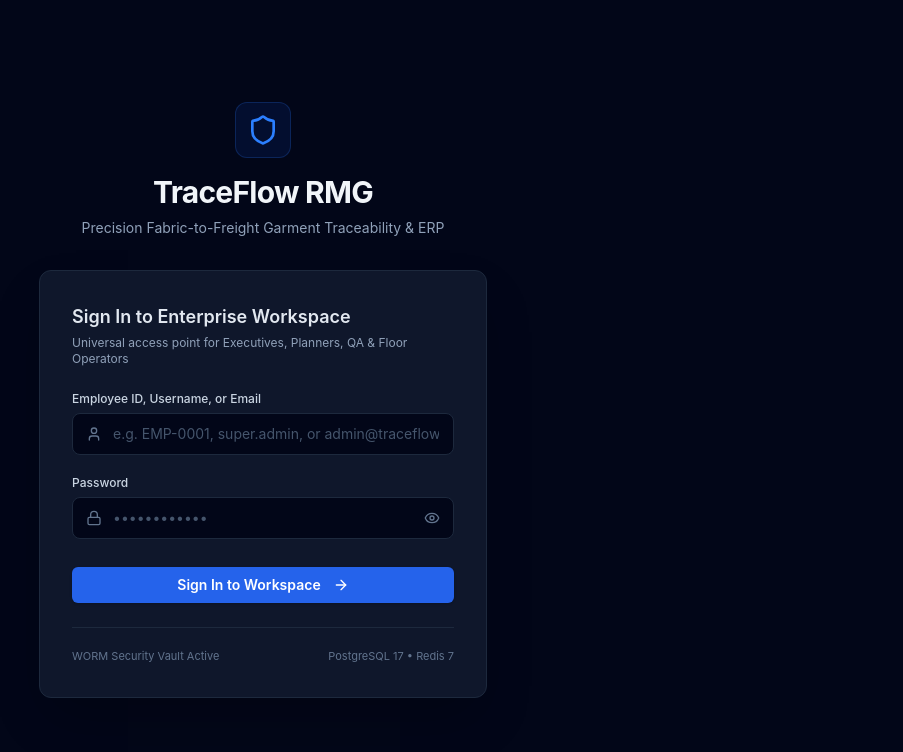
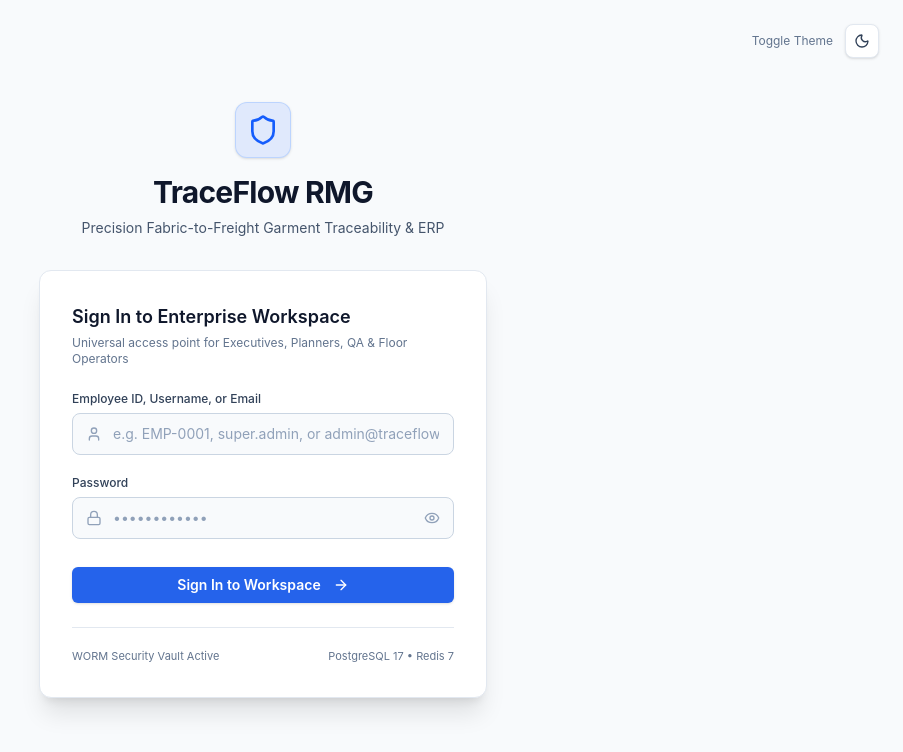
Before and after one commit to techstackbusinessbd/TraceFlow-RMG, a React (Vite) app in the folder frontend/: page /login in a window 1280 px wide. Shown: the top 752 px of the page, without its empty margins (377-1280 px from the left). Built offline with nearby package versions, Linux system fonts and the light colour scheme.

Commit message:
feat(theming): implement dual Light and Dark mode with persistent state and ThemeToggle switch

```diff
--- /dev/null
+++ b/frontend/src/components/common/ThemeToggle.tsx
@@ -0,0 +1,30 @@
+import React from 'react';
+import { Sun, Moon } from 'lucide-react';
+import { useThemeStore } from '../../store/themeStore';
+
+interface ThemeToggleProps {
+  className?: string;
+}
+
+export const ThemeToggle: React.FC<ThemeToggleProps> = ({ className = '' }) => {
+  const { theme, toggleTheme } = useThemeStore();
+
+  return (
+    <button
+      type="button"
+      onClick={toggleTheme}
+      title={theme === 'dark' ? 'Switch to Light Mode' : 'Switch to Dark Mode'}
+      className={`p-2 rounded-lg border transition-colors flex items-center justify-center ${
+        theme === 'dark'
+          ? 'bg-slate-800 border-slate-700 text-amber-400 hover:bg-slate-700 hover:text-amber-300'
+          : 'bg-white border-slate-200 text-slate-700 hover:bg-slate-100 hover:text-slate-900 shadow-sm'
+      } ${className}`}
+    >
+      {theme === 'dark' ? (
+        <Sun className="w-4 h-4" />
+      ) : (
+        <Moon className="w-4 h-4" />
+      )}
+    </button>
+  );
+};
--- a/frontend/src/index.css
+++ b/frontend/src/index.css
@@ -2,15 +2,23 @@
 
 @layer base {
   :root {
+    --bg-main: #f8fafc; /* slate-50 */
+    --bg-surface: #ffffff; /* white */
+    --border-color: #e2e8f0; /* slate-200 */
+    --text-primary: #0f172a; /* slate-900 */
+    --text-muted: #64748b; /* slate-500 */
+    --accent-blue: #2563eb; /* blue-600 */
+    --accent-emerald: #16a34a; /* emerald-600 */
+    --accent-rose: #dc2626; /* rose-600 */
+    --accent-amber: #d97706; /* amber-600 */
+  }
+
+  .dark {
     --bg-main: #020617; /* slate-950 */
     --bg-surface: #0f172a; /* slate-900 */
     --border-color: #1e293b; /* slate-800 */
     --text-primary: #f8fafc; /* slate-50 */
     --text-muted: #94a3b8; /* slate-400 */
-    --accent-blue: #2563eb; /* blue-600 */
-    --accent-emerald: #16a34a; /* emerald-600 */
-    --accent-rose: #dc2626; /* rose-600 */
-    --accent-amber: #d97706; /* amber-600 */
   }
 
   body {
@@ -21,6 +29,7 @@
     padding: 0;
     min-height: 100vh;
     -webkit-font-smoothing: antialiased;
+    transition: background-color 150ms ease, color 150ms ease;
   }
 }
 
--- a/frontend/src/pages/auth/LoginPage.tsx
+++ b/frontend/src/pages/auth/LoginPage.tsx
@@ -4,6 +4,7 @@ import { Shield, Lock, User as UserIcon, Eye, EyeOff, AlertCircle, ArrowRight }
 import apiClient from '../../services/apiClient';
 import { useAuthStore } from '../../store/authStore';
 import { resolveLandingPath } from '../../routes/RoleLandingEngine';
+import { ThemeToggle } from '../../components/common/ThemeToggle';
 
 export const LoginPage: React.FC = () => {
   const navigate = useNavigate();
@@ -72,27 +73,33 @@ export const LoginPage: React.FC = () => {
   };
 
   return (
-    <div className="min-h-screen bg-slate-950 flex flex-col justify-center items-center px-4 py-12">
+    <div className="min-h-screen bg-slate-50 dark:bg-slate-950 flex flex-col justify-center items-center px-4 py-12 relative transition-colors">
+      {/* Top Right Theme Switcher */}
+      <div className="absolute top-6 right-6 flex items-center gap-3">
+        <span className="text-xs text-slate-500 hidden sm:inline">Toggle Theme</span>
+        <ThemeToggle />
+      </div>
+
       {/* Brand Header */}
       <div className="sm:mx-auto sm:w-full sm:max-w-md text-center mb-8">
-        <div className="inline-flex items-center justify-center w-14 h-14 rounded-xl bg-blue-600/10 border border-blue-500/20 text-blue-500 mb-4">
-          <Shield className="w-8 h-8 text-blue-500" />
+        <div className="inline-flex items-center justify-center w-14 h-14 rounded-xl bg-blue-600/10 border border-blue-500/20 text-blue-600 dark:text-blue-500 mb-4 shadow-sm">
+          <Shield className="w-8 h-8 text-blue-600 dark:text-blue-500" />
         </div>
-        <h1 className="text-2xl font-bold tracking-tight text-slate-100 sm:text-3xl">
+        <h1 className="text-2xl font-bold tracking-tight text-slate-900 dark:text-slate-100 sm:text-3xl">
           TraceFlow RMG
         </h1>
-        <p className="mt-2 text-sm text-slate-400">
+        <p className="mt-2 text-sm text-slate-600 dark:text-slate-400">
           Precision Fabric-to-Freight Garment Traceability & ERP
         </p>
       </div>
 
       {/* Main Login Card - STRICT NO MODALS */}
-      <div className="w-full max-w-md bg-slate-900 border border-slate-800 rounded-xl p-8 shadow-2xl">
+      <div className="w-full max-w-md bg-white dark:bg-slate-900 border border-slate-200 dark:border-slate-800 rounded-xl p-8 shadow-xl dark:shadow-2xl transition-colors">
         <div className="mb-6">
-          <h2 className="text-lg font-semibold text-slate-200">
+          <h2 className="text-lg font-semibold text-slate-900 dark:text-slate-200">
             Sign In to Enterprise Workspace
           </h2>
-          <p className="text-xs text-slate-400 mt-1">
+          <p className="text-xs text-slate-500 dark:text-slate-400 mt-1">
             Universal access point for Executives, Planners, QA & Floor Operators
           </p>
         </div>
@@ -101,7 +108,7 @@ export const LoginPage: React.FC = () => {
         {generalError && (
           <div className="mb-5 p-3.5 bg-rose-500/10 border border-rose-500/30 rounded-lg flex items-start gap-3">
             <AlertCircle className="w-5 h-5 text-rose-500 shrink-0 mt-0.5" />
-            <p className="text-xs text-rose-400 font-medium leading-relaxed">
+            <p className="text-xs text-rose-600 dark:text-rose-400 font-medium leading-relaxed">
               {generalError}
             </p>
           </div>
@@ -111,11 +118,11 @@ export const LoginPage: React.FC = () => {
         <form noValidate onSubmit={handleSubmit} className="space-y-5">
           {/* Field 1: Tri-Identifier */}
           <div>
-            <label className="block text-xs font-medium text-slate-300 mb-1.5">
+            <label className="block text-xs font-medium text-slate-700 dark:text-slate-300 mb-1.5">
               Employee ID, Username, or Email
             </label>
             <div className="relative">
-              <div className="absolute inset-y-0 left-0 pl-3.5 flex items-center pointer-events-none text-slate-500">
+              <div className="absolute inset-y-0 left-0 pl-3.5 flex items-center pointer-events-none text-slate-400 dark:text-slate-500">
                 <UserIcon className="w-4 h-4" />
               </div>
               <input
@@ -123,14 +130,14 @@ export const LoginPage: React.FC = () => {
                 value={identifier}
                 onChange={(e) => setIdentifier(e.target.value)}
                 placeholder="e.g. EMP-0001, super.admin, or admin@traceflow.com"
-                className={`w-full bg-slate-950 border ${
-                  fieldErrors.identifier ? 'border-rose-500' : 'border-slate-800 focus:border-blue-500'
-                } rounded-lg pl-10 pr-3.5 py-2.5 text-sm text-slate-100 placeholder-slate-600 focus:outline-none transition-colors`}
+                className={`w-full bg-slate-50 dark:bg-slate-950 border ${
+                  fieldErrors.identifier ? 'border-rose-500' : 'border-slate-300 dark:border-slate-800 focus:border-blue-500'
+                } rounded-lg pl-10 pr-3.5 py-2.5 text-sm text-slate-900 dark:text-slate-100 placeholder-slate-400 dark:placeholder-slate-600 focus:outline-none transition-colors`}
               />
             </div>
             {/* Pure Server Validation Error */}
             {fieldErrors.identifier && (
-              <p className="mt-1.5 text-xs text-rose-400 font-medium">
+              <p className="mt-1.5 text-xs text-rose-600 dark:text-rose-400 font-medium">
                 {fieldErrors.identifier[0]}
               </p>
             )}
@@ -139,12 +146,12 @@ export const LoginPage: React.FC = () => {
           {/* Field 2: Password */}
           <div>
             <div className="flex items-center justify-between mb-1.5">
-              <label className="block text-xs font-medium text-slate-300">
+              <label className="block text-xs font-medium text-slate-700 dark:text-slate-300">
                 Password
               </label>
             </div>
             <div className="relative">
-              <div className="absolute inset-y-0 left-0 pl-3.5 flex items-center pointer-events-none text-slate-500">
+              <div className="absolute inset-y-0 left-0 pl-3.5 flex items-center pointer-events-none text-slate-400 dark:text-slate-500">
                 <Lock className="w-4 h-4" />
               </div>
               <input
@@ -152,14 +159,14 @@ export const LoginPage: React.FC = () => {
                 value={password}
                 onChange={(e) => setPassword(e.target.value)}
                 placeholder="••••••••••••"
-                className={`w-full bg-slate-950 border ${
-                  fieldErrors.password ? 'border-rose-500' : 'border-slate-800 focus:border-blue-500'
-                } rounded-lg pl-10 pr-10 py-2.5 text-sm text-slate-100 placeholder-slate-600 focus:outline-none transition-colors`}
+                className={`w-full bg-slate-50 dark:bg-slate-950 border ${
+                  fieldErrors.password ? 'border-rose-500' : 'border-slate-300 dark:border-slate-800 focus:border-blue-500'
+                } rounded-lg pl-10 pr-10 py-2.5 text-sm text-slate-900 dark:text-slate-100 placeholder-slate-400 dark:placeholder-slate-600 focus:outline-none transition-colors`}
               />
               <button
                 type="button"
                 onClick={() => setShowPassword(!showPassword)}
-                className="absolute inset-y-0 right-0 pr-3.5 flex items-center text-slate-500 hover:text-slate-300 transition-colors"
+                className="absolute inset-y-0 right-0 pr-3.5 flex items-center text-slate-400 hover:text-slate-600 dark:text-slate-500 dark:hover:text-slate-300 transition-colors"
                 tabIndex={-1}
               >
                 {showPassword ? <EyeOff className="w-4 h-4" /> : <Eye className="w-4 h-4" />}
@@ -167,7 +174,7 @@ export const LoginPage: React.FC = () => {
             </div>
             {/* Pure Server Validation Error */}
             {fieldErrors.password && (
-              <p className="mt-1.5 text-xs text-rose-400 font-medium">
+              <p className="mt-1.5 text-xs text-rose-600 dark:text-rose-400 font-medium">
                 {fieldErrors.password[0]}
               </p>
             )}
@@ -175,8 +182,8 @@ export const LoginPage: React.FC = () => {
 
           {/* Progressive Inline 2FA Step (No Modals) */}
           {showTwoFactor && (
-            <div className="p-4 bg-slate-950/80 border border-blue-500/30 rounded-lg space-y-2">
-              <label className="block text-xs font-medium text-blue-400">
+            <div className="p-4 bg-slate-100 dark:bg-slate-950/80 border border-blue-500/30 rounded-lg space-y-2">
+              <label className="block text-xs font-medium text-blue-600 dark:text-blue-400">
                 Google Authenticator 6-Digit PIN
               </label>
               <input
@@ -185,10 +192,10 @@ export const LoginPage: React.FC = () => {
                 value={twoFactorCode}
                 onChange={(e) => setTwoFactorCode(e.target.value)}
                 placeholder="123456"
-                className="w-full bg-slate-900 border border-slate-700 rounded-lg px-3.5 py-2 text-center text-lg tracking-widest font-mono text-slate-100 placeholder-slate-600 focus:border-blue-500 focus:outline-none"
+                className="w-full bg-white dark:bg-slate-900 border border-slate-300 dark:border-slate-700 rounded-lg px-3.5 py-2 text-center text-lg tracking-widest font-mono text-slate-900 dark:text-slate-100 placeholder-slate-400 dark:placeholder-slate-600 focus:border-blue-500 focus:outline-none"
               />
               {fieldErrors.two_factor_code && (
-                <p className="text-xs text-rose-400 font-medium">
+                <p className="text-xs text-rose-600 dark:text-rose-400 font-medium">
                   {fieldErrors.two_factor_code[0]}
                 </p>
               )}
@@ -213,7 +220,7 @@ export const LoginPage: React.FC = () => {
         </form>
 
         {/* Footer Security Badges */}
-        <div className="mt-6 pt-5 border-t border-slate-800 flex items-center justify-between text-[11px] text-slate-500">
+        <div className="mt-6 pt-5 border-t border-slate-200 dark:border-slate-800 flex items-center justify-between text-[11px] text-slate-500">
           <span>WORM Security Vault Active</span>
           <span>PostgreSQL 17 • Redis 7</span>
         </div>
--- /dev/null
+++ b/frontend/src/store/themeStore.ts
@@ -0,0 +1,50 @@
+import { create } from 'zustand';
+
+export type ThemeMode = 'light' | 'dark';
+
+interface ThemeState {
+  theme: ThemeMode;
+  setTheme: (theme: ThemeMode) => void;
+  toggleTheme: () => void;
+}
+
+const getInitialTheme = (): ThemeMode => {
+  const saved = localStorage.getItem('traceflow_theme') as ThemeMode | null;
+  if (saved === 'light' || saved === 'dark') {
+    return saved;
+  }
+  // Default to light mode for crisp daytime corporate use or respect system
+  if (window.matchMedia && window.matchMedia('(prefers-color-scheme: dark)').matches) {
+    return 'dark';
+  }
+  return 'light';
+};
+
+export const useThemeStore = create<ThemeState>((set, get) => ({
+  theme: getInitialTheme(),
+
+  setTheme: (theme: ThemeMode) => {
+    localStorage.setItem('traceflow_theme', theme);
+    if (theme === 'dark') {
+      document.documentElement.classList.add('dark');
+      document.documentElement.classList.remove('light');
+    } else {
+      document.documentElement.classList.add('light');
+      document.documentElement.classList.remove('dark');
+    }
+    set({ theme });
+  },
+
+  toggleTheme: () => {
+    const nextTheme = get().theme === 'dark' ? 'light' : 'dark';
+    get().setTheme(nextTheme);
+  },
+}));
+
+// Initialize theme on app load
+const initialTheme = getInitialTheme();
+if (initialTheme === 'dark') {
+  document.documentElement.classList.add('dark');
+} else {
+  document.documentElement.classList.add('light');
+}
```
Also changed, not shown: frontend/src/components/layout/AppShell.tsx (+30 -26 lines), frontend/src/pages/admin/PlatformOverviewPage.tsx (+42 -42 lines), frontend/src/pages/common/ModulePlaceholderPage.tsx (+9 -9 lines).
